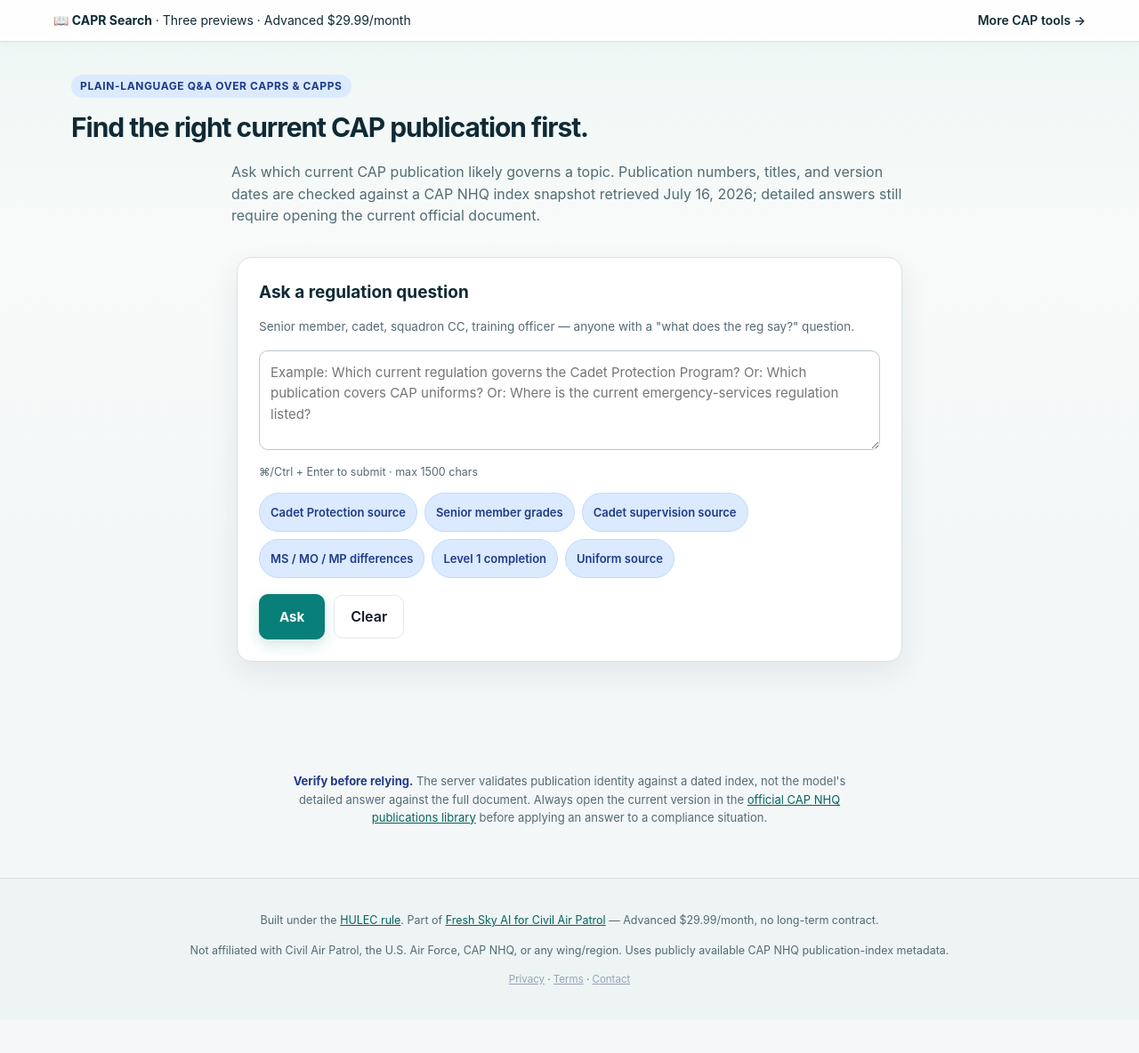
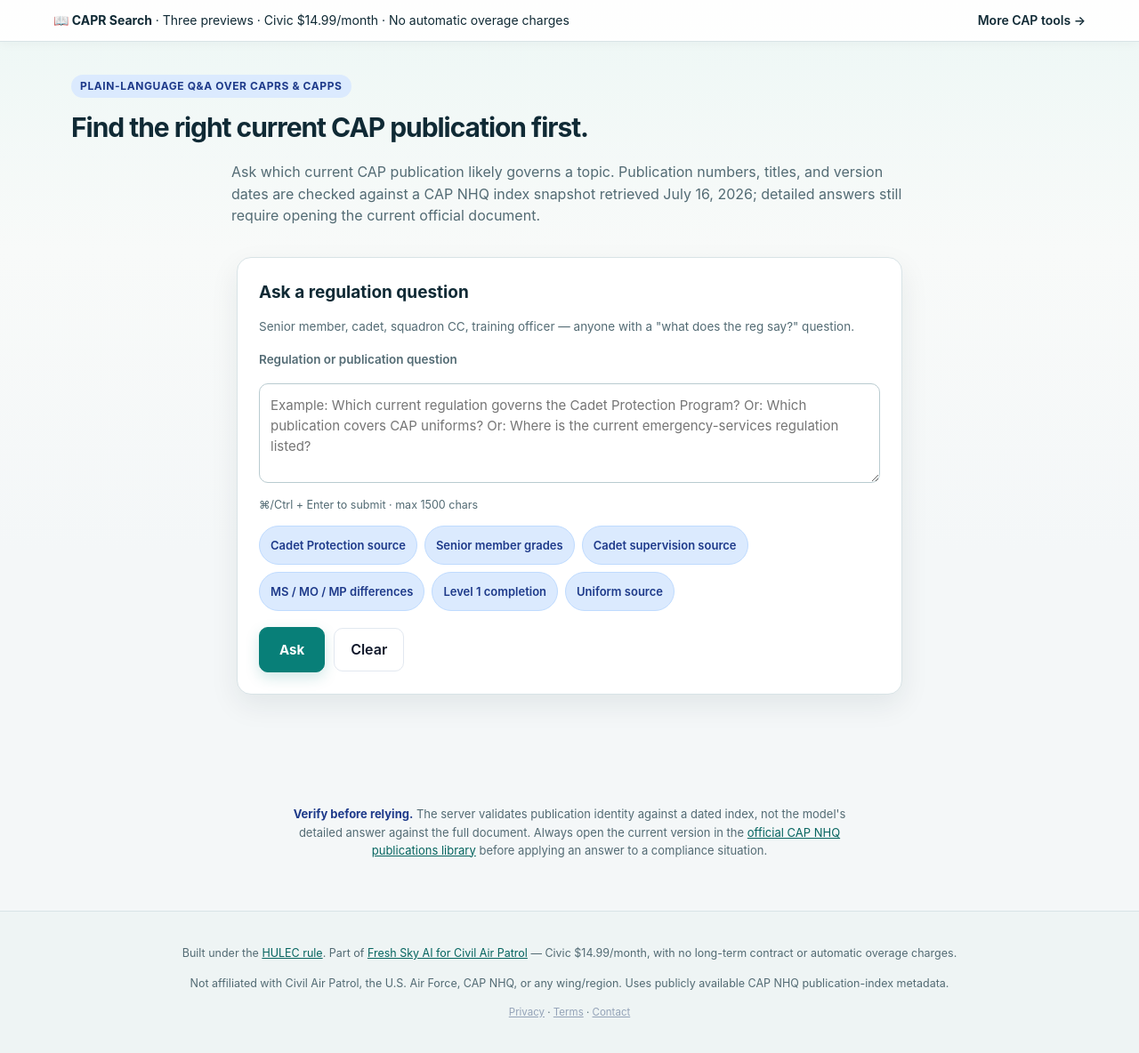
Before and after one commit to justfreshsky-jpg/CAPRSearch, a Flask app: page / in a window 1280 px wide. Shown: the whole page at 89% size. Before the commit the page ends 1107 px from the top, so only its background shows below. Run offline with Flask 3, Linux system fonts and the light colour scheme.

Commit message:
Align CAPR Search Civic access and accessibility

```diff
--- a/app.py
+++ b/app.py
@@ -377,7 +377,7 @@ _TERMS_HTML = """<!DOCTYPE html>
 <h1>Terms of Use — CAPR Search</h1>
 <p><em>Last updated 2026-05-07</em></p>
 <h2>What this is</h2>
-<p>CAPR Search is a paid, member-focused tool offered by Fresh Sky LLC for use by U.S. Civil Air Patrol members. Three previews are included; continued access is $29.99/month and may be canceled monthly.</p>
+<p>CAPR Search is a paid, member-focused tool offered by Fresh Sky LLC for use by U.S. Civil Air Patrol members. Three previews are included; continued Civic access is $14.99/month and may be canceled monthly. There are no automatic overage charges.</p>
 <h2>What this is not</h2>
 <p>CAPR Search is <strong>not</strong> affiliated with any government agency, military service, or official entity. Output is AI-generated and intended as a draft or study aid only — the human user is responsible for verifying accuracy against authoritative current sources before acting on or filing anything.</p>
 <h2>Use at your own discretion</h2>
--- a/requirements.txt
+++ b/requirements.txt
@@ -3,4 +3,4 @@ Werkzeug==3.1.8
 gunicorn==23.0.0
 requests==2.34.2
 urllib3==2.7.0
-freshsky-common @ git+https://github.com/justfreshsky-jpg/freshsky-common.git@587c4381f5976e66341fca42ca130a29528587bb
+freshsky-common @ git+https://github.com/justfreshsky-jpg/freshsky-common.git@9364b96ce74cd8206b196fb37d181a5668f78446
--- a/templates/index.html
+++ b/templates/index.html
@@ -134,7 +134,7 @@ a:hover{color:#c4b5fd}
 </head>
 <body>
   <div class="topbar">
-    <span><strong>📖 CAPR Search</strong> &middot; Three previews · Advanced $29.99/month</span>
+    <span><strong>📖 CAPR Search</strong> &middot; Three previews · Civic $14.99/month · No automatic overage charges</span>
     <a href="https://cap.freshskyai.com/" target="_blank" rel="noopener">More CAP tools →</a>
   </div>
 
@@ -149,6 +149,7 @@ a:hover{color:#c4b5fd}
       <h2>Ask a regulation question</h2>
       <p class="sub">Senior member, cadet, squadron CC, training officer — anyone with a "what does the reg say?" question.</p>
 
+      <label for="question" class="sub">Regulation or publication question</label>
       <textarea id="question" placeholder="Example: Which current regulation governs the Cadet Protection Program? Or: Which publication covers CAP uniforms? Or: Where is the current emergency-services regulation listed?"></textarea>
       <div class="hint">⌘/Ctrl + Enter to submit · max 1500 chars</div>
 
@@ -181,7 +182,7 @@ a:hover{color:#c4b5fd}
   </div>
 
   <footer>
-    <p>Built under the <a href="https://www.freshskyai.com/#hulec" target="_blank" rel="noopener">HULEC rule</a>. Part of <a href="https://cap.freshskyai.com/" target="_blank" rel="noopener">Fresh Sky AI for Civil Air Patrol</a> — Advanced $29.99/month, no long-term contract.</p>
+    <p>Built under the <a href="https://www.freshskyai.com/#hulec" target="_blank" rel="noopener">HULEC rule</a>. Part of <a href="https://cap.freshskyai.com/" target="_blank" rel="noopener">Fresh Sky AI for Civil Air Patrol</a> — Civic $14.99/month, with no long-term contract or automatic overage charges.</p>
     <p>Not affiliated with Civil Air Patrol, the U.S. Air Force, CAP NHQ, or any wing/region. Uses publicly available CAP NHQ publication-index metadata.</p>
       <p style="margin-top:8px;font-size:11.5px;"><a href="/privacy" style="color:#94a3b8;text-decoration:underline;">Privacy</a> · <a href="/terms" style="color:#94a3b8;text-decoration:underline;">Terms</a> · <a href="https://www.freshskyai.com/contact" target="_blank" rel="noopener" style="color:#94a3b8;text-decoration:underline;">Contact</a></p>
   </footer>
```
Also changed, not shown: .github/workflows/deploy.yml.
